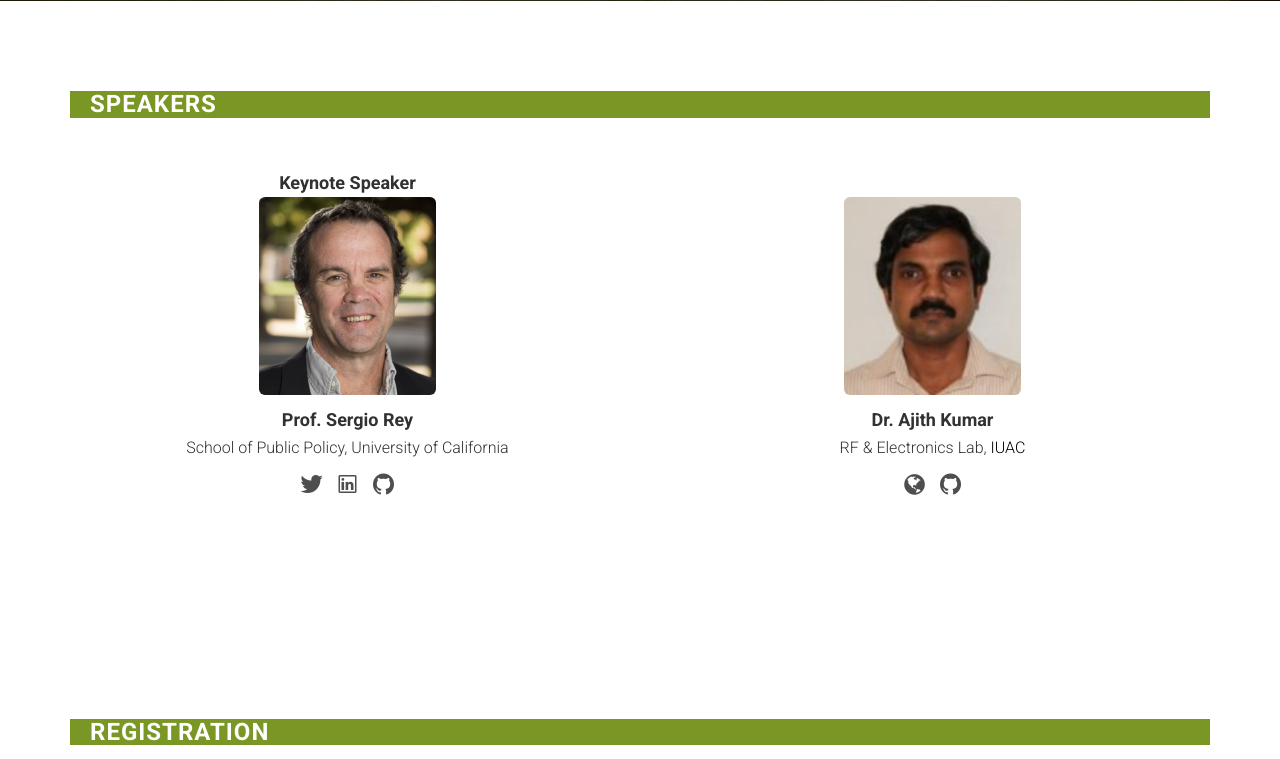
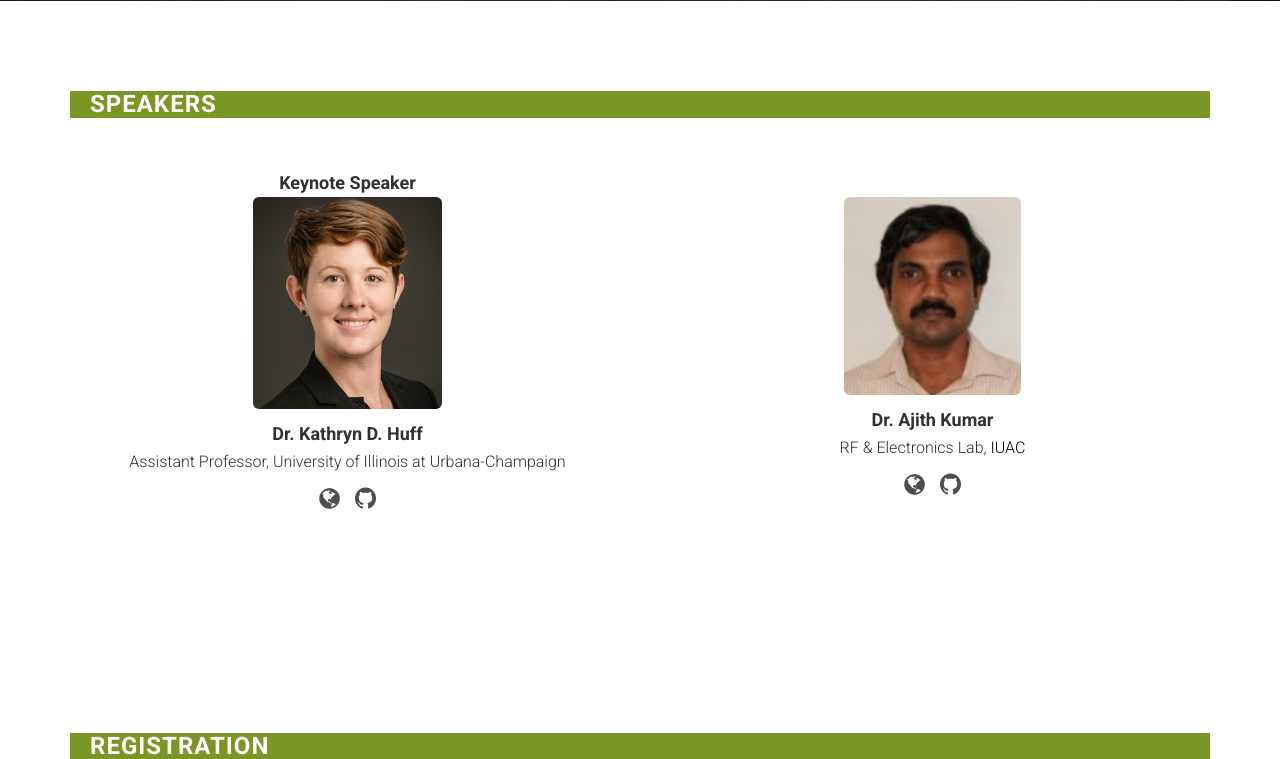
Before and after one commit to FOSSEE/SciPy2018, a Django app: page /2018/ in a window 1280 px wide. Shown: the part 1579-2338 px from the top of the page. Run offline with Django 3.2, Linux system fonts and the light colour scheme; parts of the project's set-up code (start-up, migrations or seed data) failed here and were passed over; some libraries are stand-ins or nearby versions.

Commit message:
Updated the Keynote speaker

```diff
--- a/static/website/templates/home.html
+++ b/static/website/templates/home.html
@@ -91,18 +91,17 @@
                     <div class="speaker">
                     <h4>Keynote Speaker</h4>
                         <figure>
-                            <img alt="" class="img-responsive center-block img-rounded" src="{% static 'website/bootstrap-css/assets/images/speakers/rey.png' %}">
+                            <img alt="" class="img-responsive center-block img-rounded" src="{% static 'website/bootstrap-css/assets/images/speakers/katy-huff.png' %}">
                         </figure>
 
-                        <h4>Prof. Sergio Rey</h4>
+                        <h4>Dr. Kathryn D. Huff</h4>
 
-                        <p>School of Public Policy, University of California</p>
+                        <p>Assistant Professor, University of Illinois at Urbana-Champaign</p>
 
                         <ul class="social-block">
-                            <li><a href="https://twitter.com/sergerey" target="_blank"><i class="ion-social-twitter"></i></a></li>
-                            <!-- <li><a href=""><i class="ion-social-facebook"></i></a></li> -->
-                            <li><a href="https://www.linkedin.com/in/serge-rey-94748876/" target="_blank"><i class="ion-social-linkedin-outline"></i></a></li>
-                            <li><a href="https://github.com/sjsrey" target="_blank"><i class="ion-social-github"></i></a></li>
+                            <li><a href="http://katyhuff.github.io/" target="_blank"><i class="fa fa-globe"></i></a></li>
+                            <!-- <li><a href="https://www.linkedin.com/in/serge-rey-94748876/" target="_blank"><i class="ion-social-linkedin-outline"></i></a></li> -->
+                            <li><a href="https://github.com/katyhuff" target="_blank"><i class="ion-social-github"></i></a></li>
                         </ul>
 
                     </div><!-- /.speaker -->
```
Also changed, not shown: static/website/bootstrap-css/assets/images/SciPy2018_thmb.png, static/website/bootstrap-css/assets/images/speakers/katy-huff.png (added), 1 other file.
